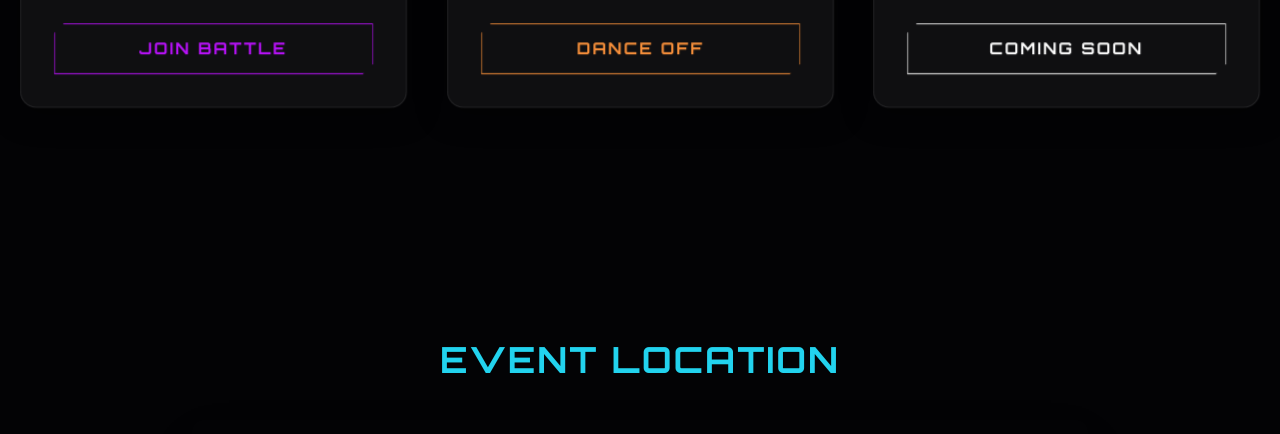
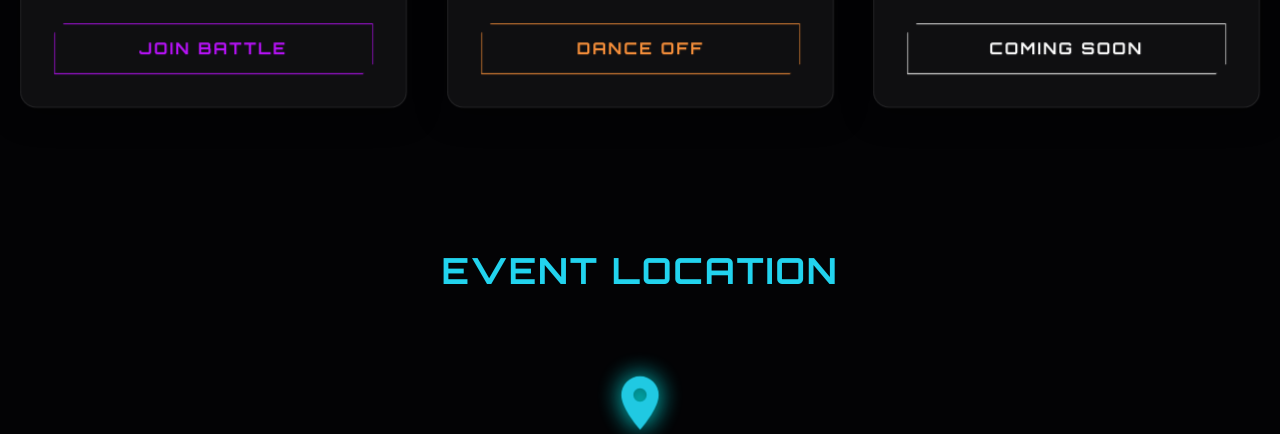
Before and after one commit to Dasarath-ps/CAMEO, a PHP site: page / in a window 1280 px wide. Shown: the part 2896-3330 px from the top of the page. Run offline with PHP 8.4, Linux system fonts and the light colour scheme; some libraries are stand-ins or nearby versions; grey boxes are pictures that could not be loaded.

Commit message:
location animation changed

```diff
--- a/includes/location.php
+++ b/includes/location.php
@@ -1,19 +1,43 @@
 <!-- LOCATION SECTION -->
-<section id="location" class="min-h-screen flex flex-col items-center justify-center text-center px-6">
+<section id="location"
+class="min-h-screen flex flex-col items-center justify-center text-center px-6 relative overflow-hidden">
 
-    <h1 class="text-4xl font-bold text-cyan-400 mb-10 font-[Orbitron]">
+    <h1 class="text-4xl font-bold text-cyan-400 mb-12 font-[Orbitron] tracking-wider">
         EVENT LOCATION
     </h1>
+
+    <!-- ICON WRAPPER -->
+    <div id="locationIcon"
+        class="text-cyan-400 transition-all duration-1000 ease-[cubic-bezier(.22,1,.36,1)]
+               opacity-0 translate-y-[-80px] scale-75 blur-md">
+
+        <div class="relative">
+            <svg xmlns="http://www.w3.org/2000/svg"
+                fill="currentColor"
+                viewBox="0 0 24 24"
+                class="w-32 h-32 mx-auto drop-shadow-[0_0_25px_cyan]">
+                <path fill-rule="evenodd"
+                    d="M12 2a7 7 0 00-7 7c0 5.25 7 13 7 13s7-7.75 7-13a7 7 0 00-7-7zm0 9.5a2.5 2.5 0 110-5 2.5 2.5 0 010 5z"
+                    clip-rule="evenodd" />
+            </svg>
+        </div>
+    </div>
+
+    <!-- MAP -->
+    <div id="mapContainer"
+        class="w-full max-w-4xl mt-10 opacity-0 translate-y-10 scale-95
+               transition-all duration-1000 ease-[cubic-bezier(.22,1,.36,1)]">
 
         <?php
         function showClickablePlace($place) {
             $url = "https://www.google.com/maps/search/" . urlencode($place);
 
             echo "
-        <a href='$url' target='_blank' class='w-full max-w-4xl'>
-            <div class='relative w-full' style='padding-top: 56.25%;'>
+            <a href='$url' target='_blank' class='w-full block'>
+                <div class='relative w-full rounded-2xl overflow-hidden shadow-2xl backdrop-blur-lg border border-cyan-400/20'
+                     style='padding-top:56.25%; transform: perspective(1000px);'>
                     <iframe
-                    class='absolute top-0 left-0 w-full h-full rounded-xl shadow-2xl'
+                        class='absolute top-0 left-0 w-full h-full'
                         style='border:0; pointer-events:none;'
                         loading='lazy'
                         src='https://www.google.com/maps?q=" . urlencode($place) . "&output=embed'>
@@ -25,4 +49,53 @@
 
         showClickablePlace("Nirmala College Muvattupuzha");
         ?>
+    </div>
+
 </section>
+<script>
+document.addEventListener("DOMContentLoaded", () => {
+
+    const section = document.getElementById("location");
+    const icon = document.getElementById("locationIcon");
+    const map = document.getElementById("mapContainer");
+
+    let hasAnimated = false;
+
+    const observer = new IntersectionObserver((entries) => {
+        entries.forEach(entry => {
+            if (entry.isIntersecting && !hasAnimated) {
+
+                hasAnimated = true;
+
+                // 1️⃣ Icon drop-in reveal
+                icon.classList.remove("opacity-0", "translate-y-[-80px]", "scale-75", "blur-md");
+                icon.classList.add("opacity-100", "translate-y-0", "scale-100", "blur-0");
+
+                // 2️⃣ Soft glow pulse
+                setTimeout(() => {
+                    icon.classList.add("animate-pulse");
+                }, 800);
+
+                // 3️⃣ Flip + shrink to top
+                setTimeout(() => {
+                    icon.style.transform = "rotateY(180deg) scale(0.5)";
+                }, 1500);
+
+                // 4️⃣ Map reveal
+                setTimeout(() => {
+                    icon.classList.add("opacity-0");
+
+                    map.classList.remove("opacity-0", "translate-y-10", "scale-95");
+                    map.classList.add("opacity-100", "translate-y-0", "scale-100");
+
+                }, 2200);
+
+                observer.unobserve(section);
+            }
+        });
+    }, { threshold: 0.4 });
+
+    observer.observe(section);
+
+});
+</script>
```
Lines whose indentation alone changed are shown as unchanged.
